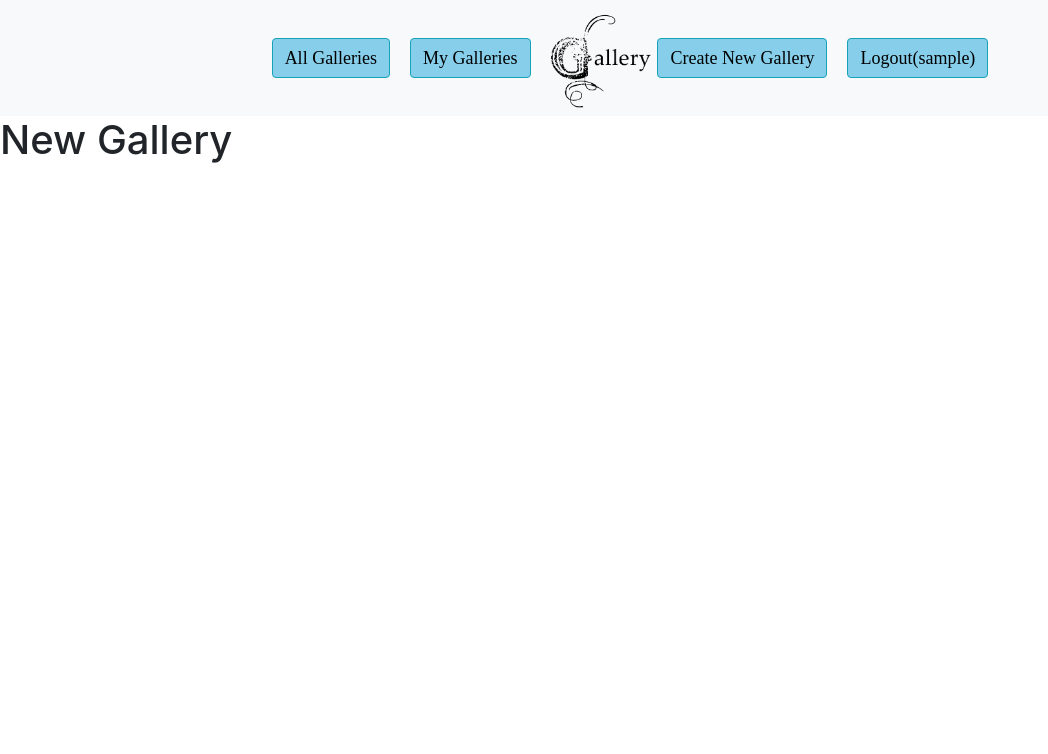
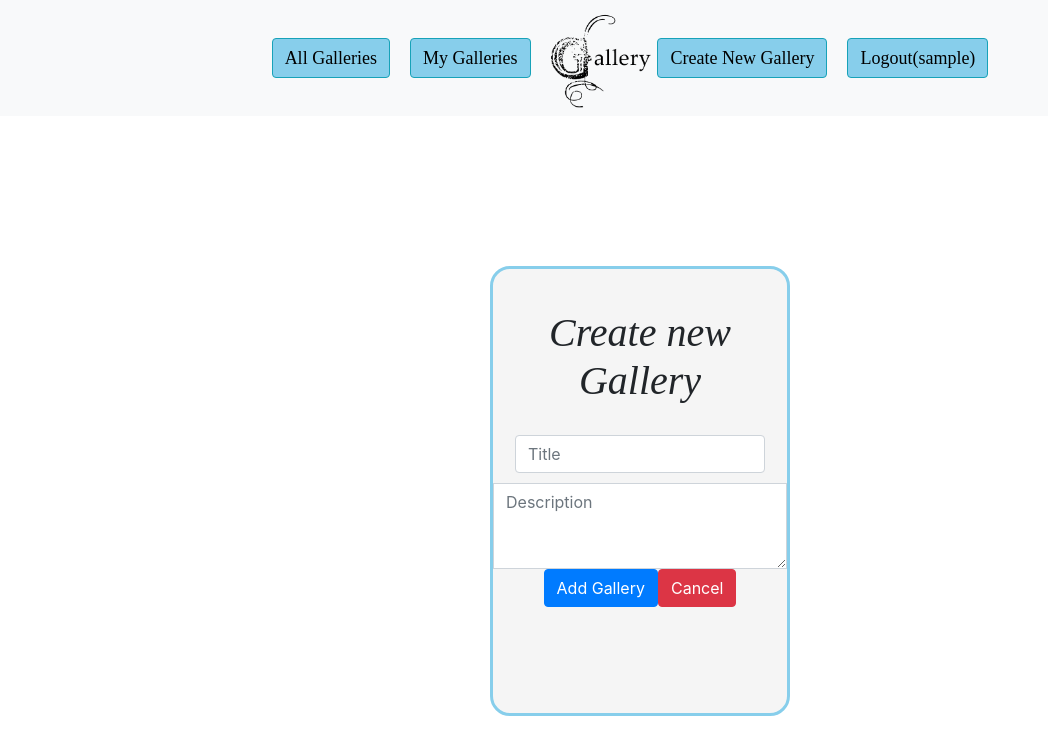
Before and after one commit to BokiGaja/Galleries-Frontend, a Vue app: page /create in a window 1280 px wide. Shown: the top 754 px of the page, without its empty margins (0-1048 px from the left). Built offline with nearby package versions, Linux system fonts and the light colour scheme; sample sign-in values are in the browser's storage.

Commit message:
Create Gallery added

```diff
--- a/src/services/GalleryService.js
+++ b/src/services/GalleryService.js
@@ -21,6 +21,17 @@ class GalleryService {
   async getUsersGalleries(id) {
     return user.get('/' + id)
   }
+
+  async createGallery(credentials) {
+    try {
+      const {data} = await gallery.post('', credentials);
+      if (data) {
+        return data;
+      }
+    } catch (e) {
+      return e;
+    }
+  }
 }
 
 export const galleryService = new GalleryService();
--- a/src/views/NewGallery.vue
+++ b/src/views/NewGallery.vue
@@ -1,15 +1,73 @@
 <template>
-  <div>
-    <h1>New Gallery</h1>
+  <div class="createPage">
+    <h1 class="createTitle">Create new Gallery</h1>
+    <form @submit.prevent="createNewGallery">
+      <input type="text" class="form-control createInput" placeholder="Title" v-model="credentials.title">
+      <textarea class="form-control rounded-0" id="exampleFormControlTextarea2" rows="3" placeholder="Description"
+                v-model="credentials.description"/>
+      <button class="btn btn-primary" type="submit">Add Gallery</button>
+      <router-link class="btn btn-danger" :to="{name: 'myGalleries'}">Cancel</router-link>
+    </form>
+    <div class="alert alert-danger" role="alert" v-if="error" style="margin-top: 30px">
+      {{ errorMessage }}
+    </div>
   </div>
 </template>
 
 <script>
+  import {galleryService} from "../services/GalleryService";
+  import {mapGetters} from 'vuex'
+
   export default {
-    name: "NewGallery"
+    name: "NewGallery",
+    data() {
+      return {
+        credentials: {
+          title: '',
+          description: '',
+          user_id: 0
+        },
+        error: false,
+        errorMessage: ''
+      }
+    },
+    computed: {
+      ...mapGetters(['getUserId'])
+    },
+    methods: {
+      async createNewGallery() {
+        const data = await galleryService.createGallery({...this.credentials, user_id: parseInt(this.getUserId)});
+        if (data) {
+          this.error = true;
+          this.errorMessage = data.error;
+        } else {
+          this.$router.push('/my-galleries');
+        }
+      }
+    },
   }
 </script>
 
 <style scoped>
+  .createPage {
+    margin: 150px auto;
+    text-align: center;
+    padding-top: 20px;
+    background-color: whitesmoke;
+    width: 300px;
+    height: 450px;
+    border: 3px skyblue solid;
+    border-radius: 20px;
+  }
 
+  .createTitle {
+    padding: 20px;
+    font-style: italic;
+    font-family: SansSerif;
+  }
+
+  .createInput {
+    width: 250px;
+    margin: 10px auto;
+  }
 </style>
```
